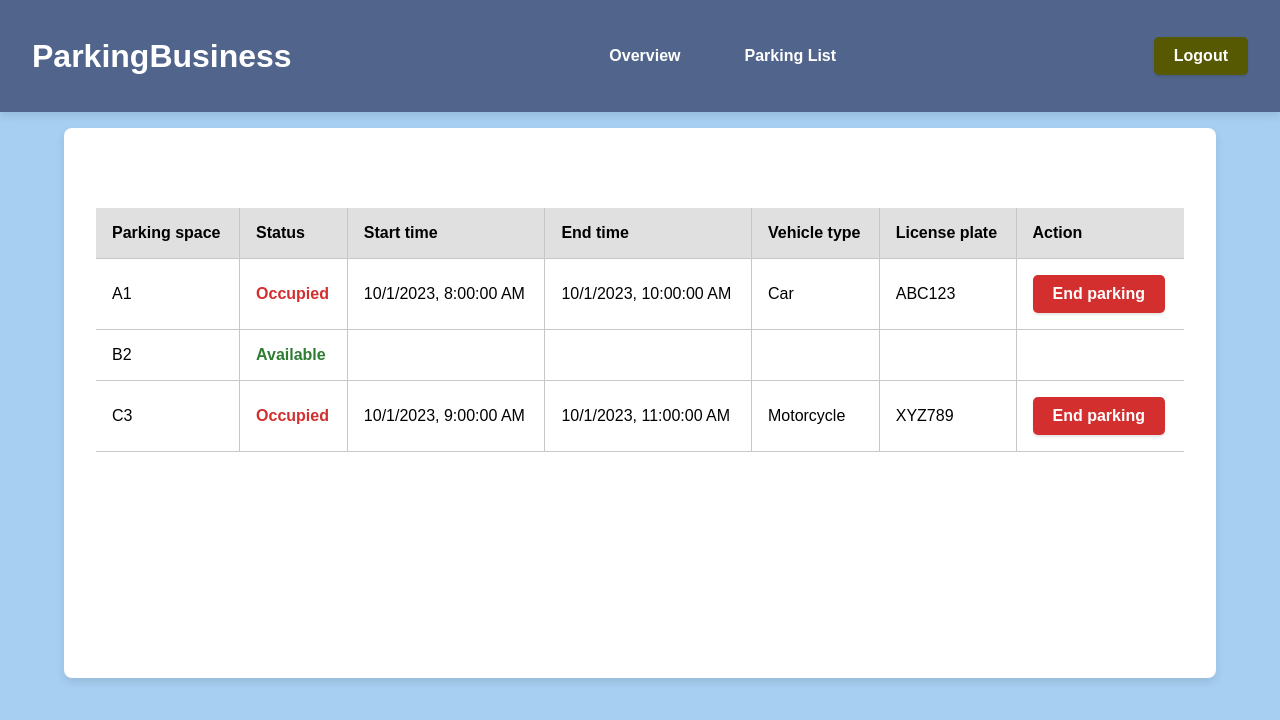
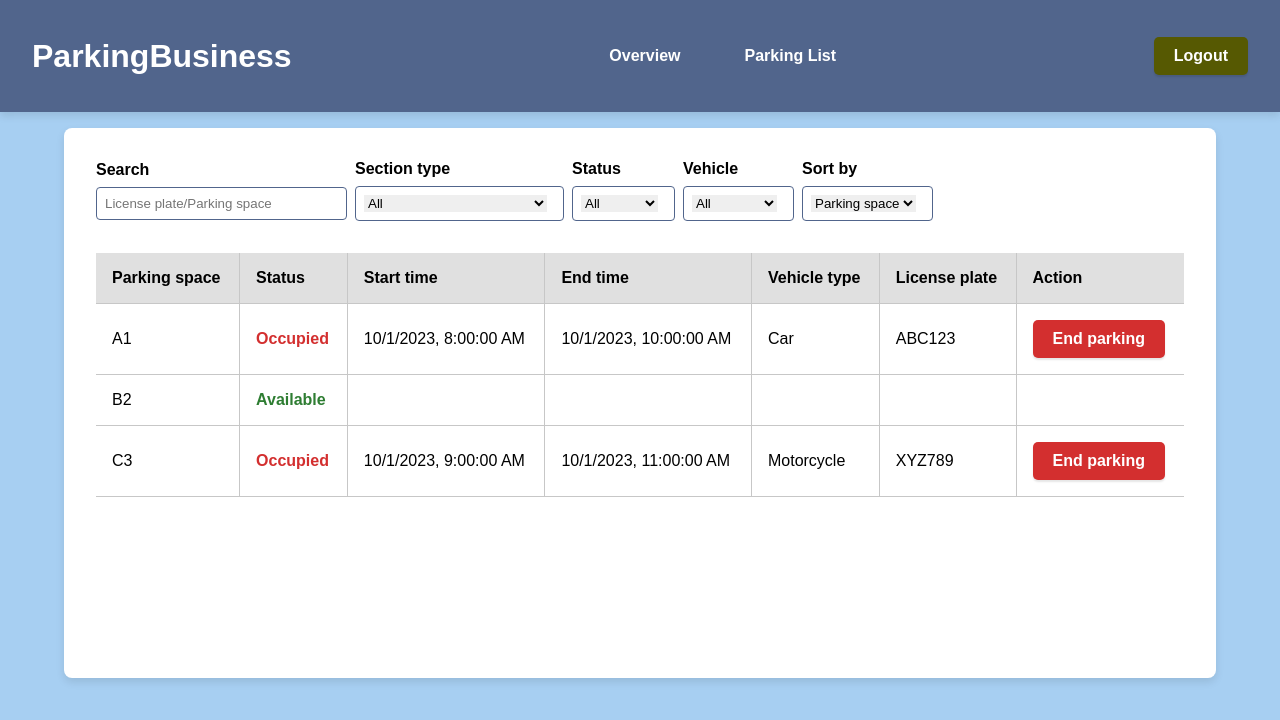
Before and after one commit to gaoliver/bridgefund-assessment-parking-business, a Next.js app: page /dashboard in a window 1280 px wide. Both pictures are taken after a click on the button "Parking List". Shown: the top 720 px of the page. Built offline with nearby package versions, Linux system fonts and the light colour scheme.

Commit message:
refactor: Update ParkingList module to include Filters component

```diff
--- /dev/null
+++ b/src/components/organisms/_features/Filters/Filters.module.css
@@ -0,0 +1,5 @@
+.filters {
+  display: flex;
+  align-items: center;
+  gap: var(--spacing-xs);
+}
--- /dev/null
+++ b/src/components/organisms/_features/Filters/Filters.tsx
@@ -0,0 +1,54 @@
+import React from "react";
+import styles from "./Filters.module.css";
+import { Selector, TextInput } from "@/components/molecules";
+
+const sectionTypeOptions = [
+  { value: "all", label: "All" },
+  { value: "residents", label: "Residents" },
+  { value: "non-residents-cars", label: "Non-Residents Cars" },
+  { value: "non-residents-motorcycles", label: "Non-Residents Motorcycles" },
+];
+
+const statusOptions = [
+  { value: "all", label: "All" },
+  { value: "available", label: "Available" },
+  { value: "occupied", label: "Occupied" },
+];
+
+const vehicleOptions = [
+  { value: "all", label: "All" },
+  { value: "car", label: "Car" },
+  { value: "motorcycle", label: "Motorcycle" },
+];
+
+const sortOptions = [
+  { value: "parkingSpace", label: "Parking space" },
+  { value: "status", label: "Status" },
+  { value: "startTime", label: "Start time" },
+  { value: "endTime", label: "End time" },
+  { value: "vehicleType", label: "Vehicle" },
+];
+
+export const Filters = () => {
+  return (
+    <div className={styles.filters}>
+      <div style={{ flex: 0.5 }}>
+        <TextInput
+          label="Search"
+          name="search"
+          placeholder="License plate/Parking space"
+        />
+      </div>
+
+      <Selector
+        label="Section type"
+        name="sectionType"
+        options={sectionTypeOptions}
+      />
+
+      <Selector label="Status" name="status" options={statusOptions} />
+      <Selector label="Vehicle" name="vehicle" options={vehicleOptions} />
+      <Selector label="Sort by" name="sortBy" options={sortOptions} />
+    </div>
+  );
+};
--- /dev/null
+++ b/src/components/organisms/_features/Filters/index.ts
@@ -0,0 +1 @@
+export * from "./Filters";
--- a/src/components/organisms/_features/ParkingList/ParkingList.tsx
+++ b/src/components/organisms/_features/ParkingList/ParkingList.tsx
@@ -4,6 +4,7 @@ import styles from "./ParkingList.module.css";
 import { Button } from "@/components/atoms";
 import { colors } from "@/constants/colors";
 import { formatDate } from "@/utils/formatDate";
+import { Filters } from "../Filters";
 
 type ListResultStatus = "Available" | "Occupied";
 type VehicleType = "Car" | "Motorcycle" | undefined;
@@ -51,9 +52,8 @@ const getStatusColor = (status: ListResultStatus) => {
 export const ParkingList = () => {
   return (
     <>
-      <header>
-        <h1></h1>
-      </header>
+      <Filters />
+
       <table className={styles.table}>
         <thead>
           <tr>
```
